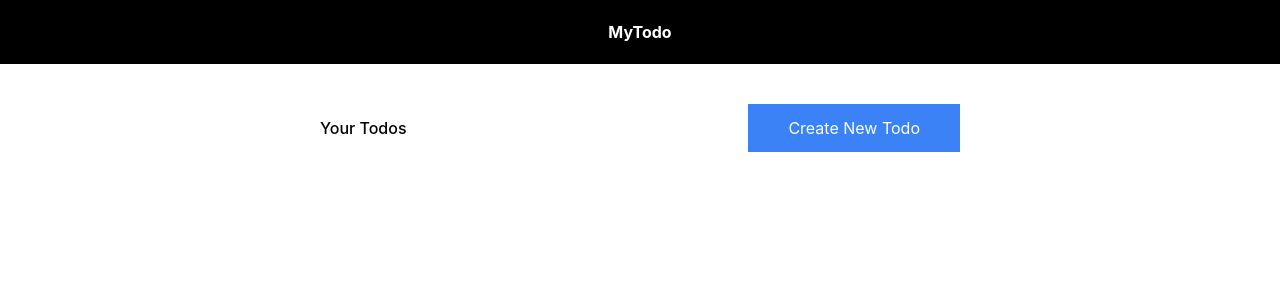
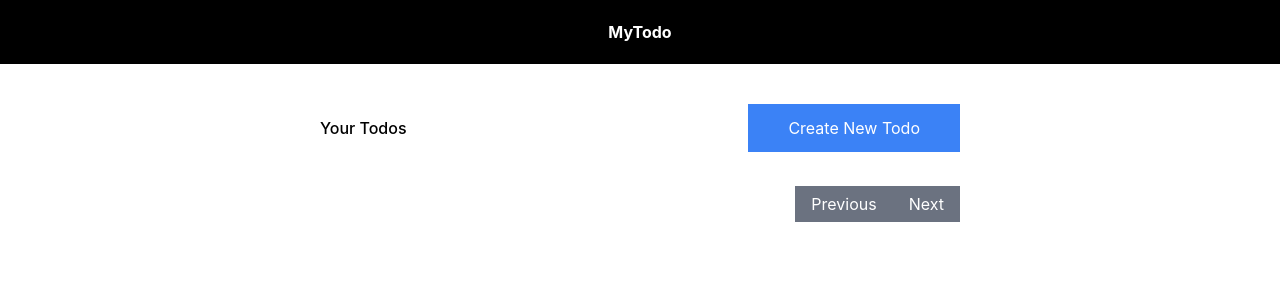
Before and after one commit to shonmacray/fe-web_app, a React (Create React App) app: page / in a window 1280 px wide. Shown: the top 300 px of the page. Built offline with nearby package versions, Linux system fonts and the light colour scheme.

Commit message:
added and designed pagnation

```diff
--- a/package.json
+++ b/package.json
@@ -10,9 +10,11 @@
     "@types/node": "^16.11.43",
     "@types/react": "^18.0.15",
     "@types/react-dom": "^18.0.6",
+    "@types/react-paginate": "^7.1.1",
     "@types/uuid": "^8.3.4",
     "react": "^18.2.0",
     "react-dom": "^18.2.0",
+    "react-paginate": "^8.1.3",
     "react-router-dom": "^6.3.0",
     "react-scripts": "5.0.1",
     "typescript": "^4.7.4",
--- /dev/null
+++ b/src/components/Todo.tsx
@@ -0,0 +1,31 @@
+import { Link } from "react-router-dom";
+import Button from "./Button";
+
+interface TodoTypes {
+  todo: { id: string; value: string };
+  onDeleteTodo: (id: string) => string;
+}
+
+function Todo({ todo, onDeleteTodo }: TodoTypes) {
+  return (
+    <div
+      key={todo.id}
+      className="flex justify-between items-center px-8 border mb-5 h-20"
+    >
+      <Link to={`todo/${todo.id}`}>
+        <p>{todo.value}</p>
+      </Link>
+
+      <div className="space-x-5">
+        <Button color="red" onClick={() => onDeleteTodo(todo.id)}>
+          <p>delete</p>
+        </Button>
+        <Button color="green">
+          <Link to={`edit/${todo.id}`}>update</Link>
+        </Button>
+      </div>
+    </div>
+  );
+}
+
+export default Todo;
--- a/src/index.css
+++ b/src/index.css
@@ -15,3 +15,7 @@ code {
 @tailwind base;
 @tailwind components;
 @tailwind utilities;
+
+.pag {
+  display: flex;
+}
--- a/src/pages/list.tsx
+++ b/src/pages/list.tsx
@@ -1,6 +1,8 @@
 import { useEffect, useState } from "react";
+import ReactPaginate from "react-paginate";
 import { Link } from "react-router-dom";
 import Button from "../components/Button";
+import Todo from "../components/Todo";
 
 interface todoType {
   id: string;
@@ -9,6 +11,7 @@ interface todoType {
 
 function List() {
   const [todos, setTodos] = useState([]);
+  const [currentPage, setCurrentPage] = useState(0);
 
   useEffect(() => {
     try {
@@ -19,7 +22,7 @@ function List() {
     } catch {}
   }, []);
 
-  const handleDeleteTodo = (id: string) => {
+  const handleDeleteTodo = (id: string): any => {
     const todosData = localStorage.getItem("todos");
     if (todosData) {
       const todos = JSON.parse(todosData);
@@ -31,6 +34,20 @@ function List() {
     }
   };
 
+  const PER_PAGE = 5;
+  const offset = currentPage * PER_PAGE;
+  const currentPageData = todos
+    .slice(offset, offset + PER_PAGE)
+    .map((todo: todoType) => (
+      <Todo todo={todo} onDeleteTodo={(i: string) => handleDeleteTodo(i)} />
+    ));
+
+  const pageCount = Math.ceil(todos.length / PER_PAGE);
+
+  const handlePageClick = ({ selected: selectedPage }: any) => {
+    setCurrentPage(selectedPage);
+  };
+
   return (
     <>
       <div className="flex justify-between items-center py-10">
@@ -39,25 +56,19 @@ function List() {
           <Link to="/create">Create New Todo</Link>
         </Button>
       </div>
+      {currentPageData}
 
-      {todos?.map((todo: todoType) => (
-        <div
-          key={todo.id}
-          className="flex justify-between items-center px-8 border mb-5 h-20"
-        >
-          <Link to={`todo/${todo.id}`}>
-            <p>{todo.value}</p>
-          </Link>
-          <div className="space-x-5">
-            <Button color="red" onClick={() => handleDeleteTodo(todo.id)}>
-              <p>delete</p>
-            </Button>
-            <Button color="green">
-              <Link to={`edit/${todo.id}`}>update</Link>
-            </Button>
-          </div>
-        </div>
-      ))}
+      <ReactPaginate
+        previousLabel={"Previous"}
+        nextLabel={"Next"}
+        pageCount={pageCount}
+        onPageChange={handlePageClick}
+        containerClassName={"flex justify-end items-center"}
+        previousLinkClassName={"px-4 py-2 bg-gray-500 text-white"}
+        nextLinkClassName={"px-4 py-2 bg-gray-500 text-white"}
+        activeClassName={"bg-lime-500"}
+        pageClassName={"px-4 py-1 border space-x-5"}
+      />
     </>
   );
 }
```
Also changed, not shown: 1 other file (tests, documents, lock files or other folders).
